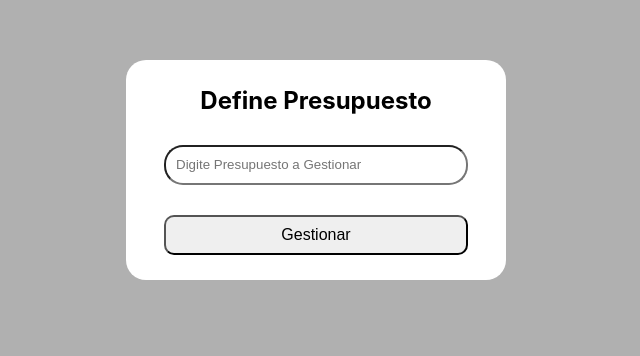
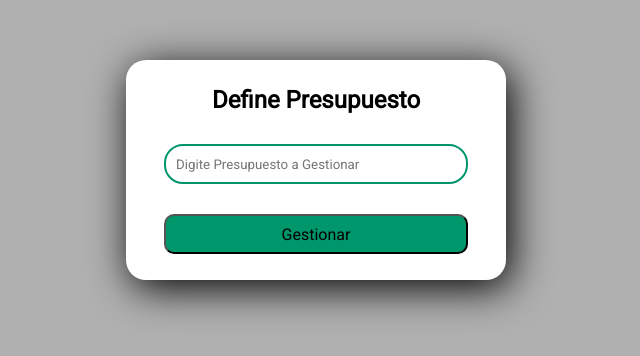
Before and after one commit to hervis30/proyectoPresupuesto, a React (Vite) app: page / in a window 1280 px wide. Shown: the top 356 px of the page, without its empty margins (324-964 px from the left). Built offline with nearby package versions, Linux system fonts and the light colour scheme.

Commit message:
update css style credencial definir presupuesto version 1.0

```diff
--- a/src/App.css
+++ b/src/App.css
@@ -1,3 +1,6 @@
+@import url('https://fonts.googleapis.com/css2?family=Roboto:wght@300;400&display=swap');
+
+
 /* estilos de Definir Presupuestos */
 /* eliminacion de margenes */
 *{
@@ -5,11 +8,13 @@
     padding: 0;
     box-sizing: border-box;
 }
-
+/* fondo de la pantalla */
 body{
     background-color: rgba(0, 0, 0, 0.309);
+
 }
 
+/* css de la card definir presupuesto */
 .IngresarPresupuesto{
    width: 380px;
    height: 220px;
@@ -22,15 +27,22 @@ body{
    position: relative;
    top: 60px;
    border-radius: 20px;
-   box-shadow: 10px;
+   box-shadow: 5px 8px 40px #000;
+   font-family: 'Roboto', sans-serif;
 }
+/* inpunt de card definir presupuesto */
 .PresupuestoInpunt{
     margin-top: 30px;
     width: 80%;
     height: 40px;
     border-radius: 19px;
+    border: 2px solid #00966B;
+    outline: 0px;
     padding-left: 10px;
+    font-family: 'Roboto', sans-serif;
+
 }
+/* Btn de Card definir presupuesto */
 .BtnGestionar{
     margin-top: 30px;
     width: 80%;
@@ -38,4 +50,11 @@ body{
     border-radius: 10px;
     cursor: pointer;
     font-size: 16px;
+    background: #00966B;
+    color: #000;
+    font-family: 'Roboto', sans-serif;
 }
+.BtnGestionar:hover{
+    background-color: hsla(162, 56%, 16%, 0.855);
+    color: #d4ece5;
+}
```
